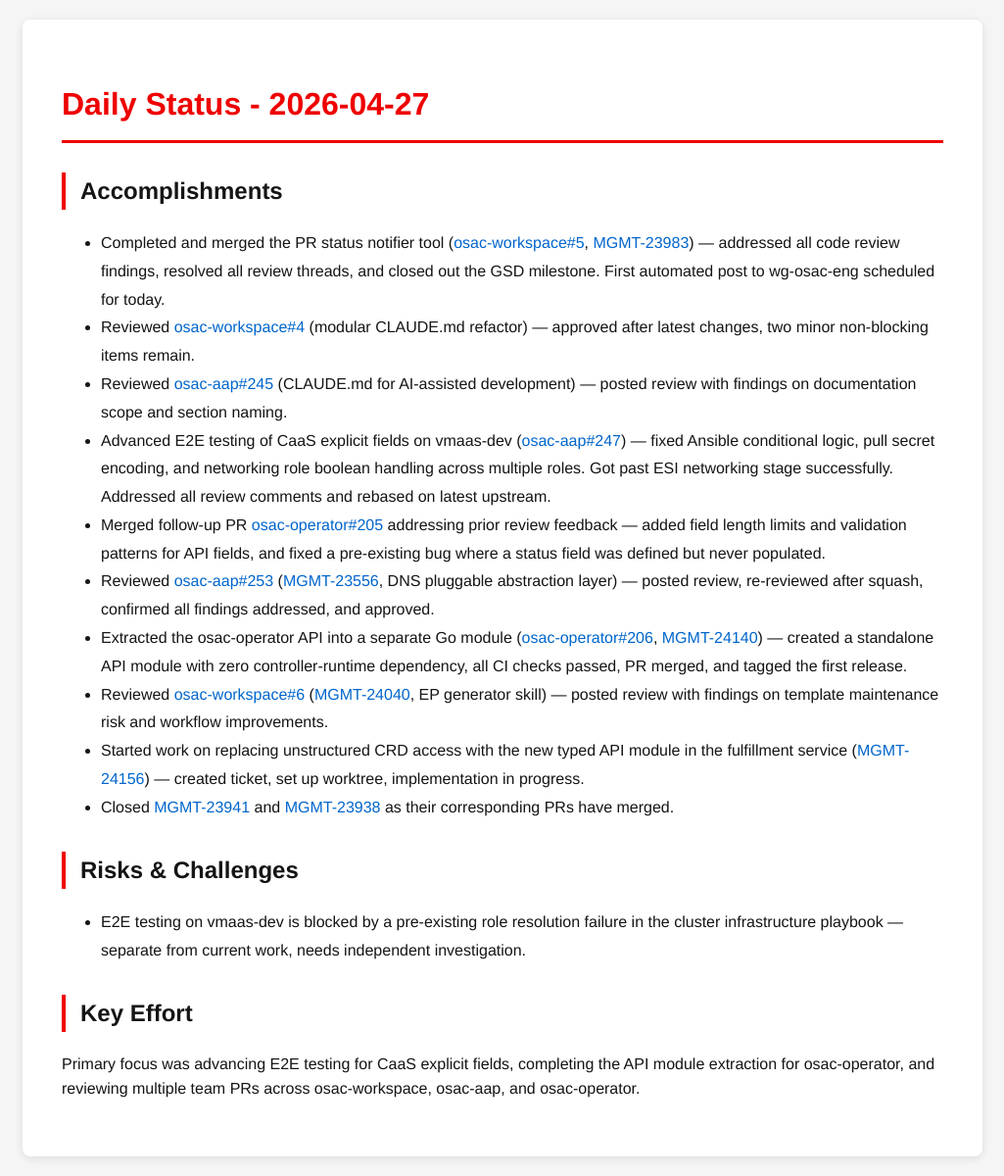
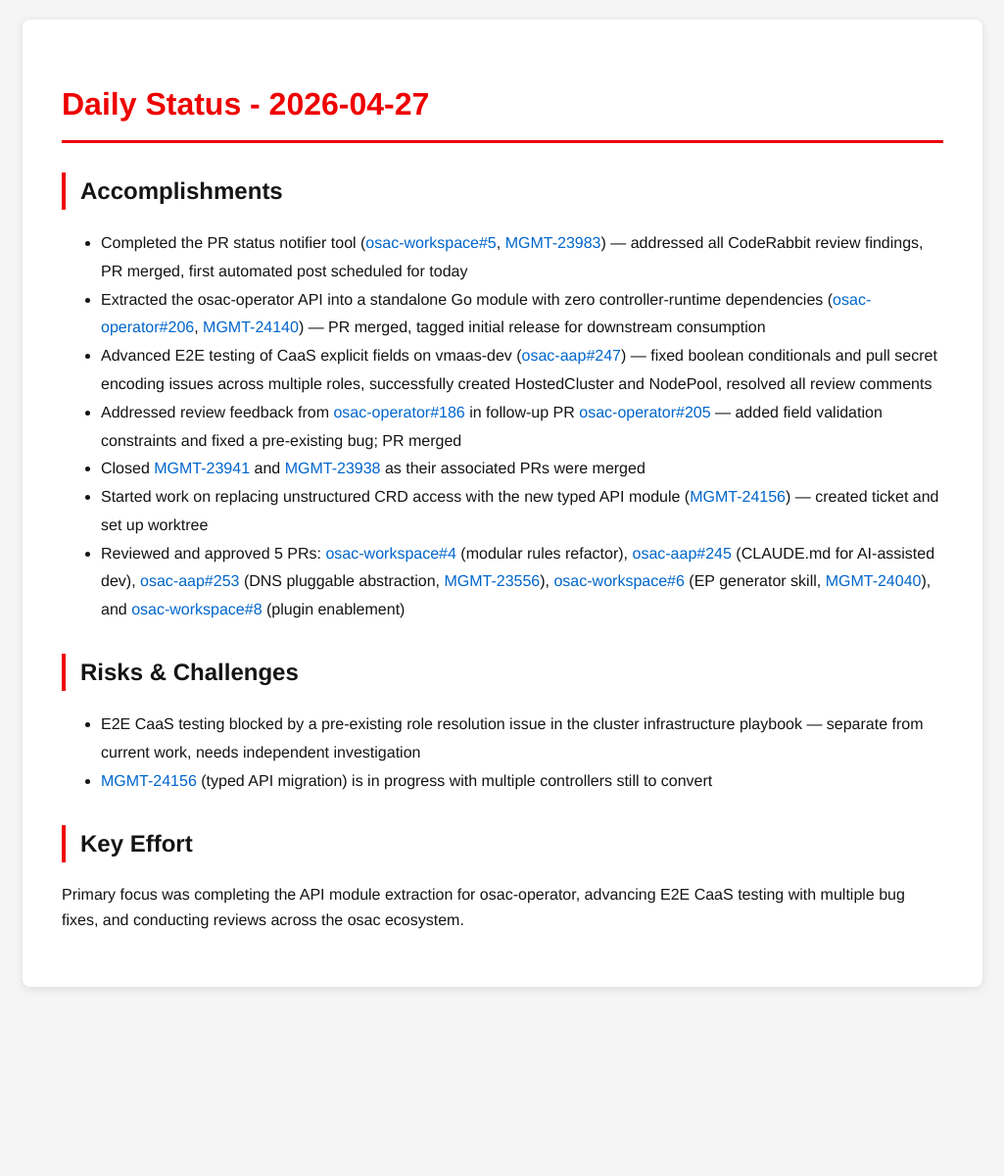
Before and after one commit to tzvatot/daily-status, a Jekyll site: the page built from 2026-04-27.md, in a window 1280 px wide. Shown: the whole page at 98% size, without its empty margins (127-1152 px from the left). Built offline with Jekyll 4.4.1, drawn with Linux system fonts in a browser that asks for light colours; after the commit the page ends 1027 px from its top, so only the background shows below that.

Commit message:
Daily status update - 2026-04-27

```diff
--- a/2026-04-27.md
+++ b/2026-04-27.md
@@ -8,21 +8,19 @@
 
 ## Accomplishments
 
-- Completed and merged the PR status notifier tool ([osac-workspace#5](https://github.com/osac-project/osac-workspace/pull/5), [MGMT-23983](https://issues.redhat.com/browse/MGMT-23983)) — addressed all code review findings, resolved all review threads, and closed out the GSD milestone. First automated post to wg-osac-eng scheduled for today.
-- Reviewed [osac-workspace#4](https://github.com/osac-project/osac-workspace/pull/4) (modular CLAUDE.md refactor) — approved after latest changes, two minor non-blocking items remain.
-- Reviewed [osac-aap#245](https://github.com/osac-project/osac-aap/pull/245) (CLAUDE.md for AI-assisted development) — posted review with findings on documentation scope and section naming.
-- Advanced E2E testing of CaaS explicit fields on vmaas-dev ([osac-aap#247](https://github.com/osac-project/osac-aap/pull/247)) — fixed Ansible conditional logic, pull secret encoding, and networking role boolean handling across multiple roles. Got past ESI networking stage successfully. Addressed all review comments and rebased on latest upstream.
-- Merged follow-up PR [osac-operator#205](https://github.com/osac-project/osac-operator/pull/205) addressing prior review feedback — added field length limits and validation patterns for API fields, and fixed a pre-existing bug where a status field was defined but never populated.
-- Reviewed [osac-aap#253](https://github.com/osac-project/osac-aap/pull/253) ([MGMT-23556](https://issues.redhat.com/browse/MGMT-23556), DNS pluggable abstraction layer) — posted review, re-reviewed after squash, confirmed all findings addressed, and approved.
-- Extracted the osac-operator API into a separate Go module ([osac-operator#206](https://github.com/osac-project/osac-operator/pull/206), [MGMT-24140](https://issues.redhat.com/browse/MGMT-24140)) — created a standalone API module with zero controller-runtime dependency, all CI checks passed, PR merged, and tagged the first release.
-- Reviewed [osac-workspace#6](https://github.com/osac-project/osac-workspace/pull/6) ([MGMT-24040](https://issues.redhat.com/browse/MGMT-24040), EP generator skill) — posted review with findings on template maintenance risk and workflow improvements.
-- Started work on replacing unstructured CRD access with the new typed API module in the fulfillment service ([MGMT-24156](https://issues.redhat.com/browse/MGMT-24156)) — created ticket, set up worktree, implementation in progress.
-- Closed [MGMT-23941](https://issues.redhat.com/browse/MGMT-23941) and [MGMT-23938](https://issues.redhat.com/browse/MGMT-23938) as their corresponding PRs have merged.
+- Completed the PR status notifier tool ([osac-workspace#5](https://github.com/osac-project/osac-workspace/pull/5), [MGMT-23983](https://issues.redhat.com/browse/MGMT-23983)) — addressed all CodeRabbit review findings, PR merged, first automated post scheduled for today
+- Extracted the osac-operator API into a standalone Go module with zero controller-runtime dependencies ([osac-operator#206](https://github.com/osac-project/osac-operator/pull/206), [MGMT-24140](https://issues.redhat.com/browse/MGMT-24140)) — PR merged, tagged initial release for downstream consumption
+- Advanced E2E testing of CaaS explicit fields on vmaas-dev ([osac-aap#247](https://github.com/osac-project/osac-aap/pull/247)) — fixed boolean conditionals and pull secret encoding issues across multiple roles, successfully created HostedCluster and NodePool, resolved all review comments
+- Addressed review feedback from [osac-operator#186](https://github.com/osac-project/osac-operator/pull/186) in follow-up PR [osac-operator#205](https://github.com/osac-project/osac-operator/pull/205) — added field validation constraints and fixed a pre-existing bug; PR merged
+- Closed [MGMT-23941](https://issues.redhat.com/browse/MGMT-23941) and [MGMT-23938](https://issues.redhat.com/browse/MGMT-23938) as their associated PRs were merged
+- Started work on replacing unstructured CRD access with the new typed API module ([MGMT-24156](https://issues.redhat.com/browse/MGMT-24156)) — created ticket and set up worktree
+- Reviewed and approved 5 PRs: [osac-workspace#4](https://github.com/osac-project/osac-workspace/pull/4) (modular rules refactor), [osac-aap#245](https://github.com/osac-project/osac-aap/pull/245) (CLAUDE.md for AI-assisted dev), [osac-aap#253](https://github.com/osac-project/osac-aap/pull/253) (DNS pluggable abstraction, [MGMT-23556](https://issues.redhat.com/browse/MGMT-23556)), [osac-workspace#6](https://github.com/osac-project/osac-workspace/pull/6) (EP generator skill, [MGMT-24040](https://issues.redhat.com/browse/MGMT-24040)), and [osac-workspace#8](https://github.com/osac-project/osac-workspace/pull/8) (plugin enablement)
 
 ## Risks & Challenges
 
-- E2E testing on vmaas-dev is blocked by a pre-existing role resolution failure in the cluster infrastructure playbook — separate from current work, needs independent investigation.
+- E2E CaaS testing blocked by a pre-existing role resolution issue in the cluster infrastructure playbook — separate from current work, needs independent investigation
+- [MGMT-24156](https://issues.redhat.com/browse/MGMT-24156) (typed API migration) is in progress with multiple controllers still to convert
 
 ## Key Effort
 
-Primary focus was advancing E2E testing for CaaS explicit fields, completing the API module extraction for osac-operator, and reviewing multiple team PRs across osac-workspace, osac-aap, and osac-operator.
+Primary focus was completing the API module extraction for osac-operator, advancing E2E CaaS testing with multiple bug fixes, and conducting reviews across the osac ecosystem.
```
